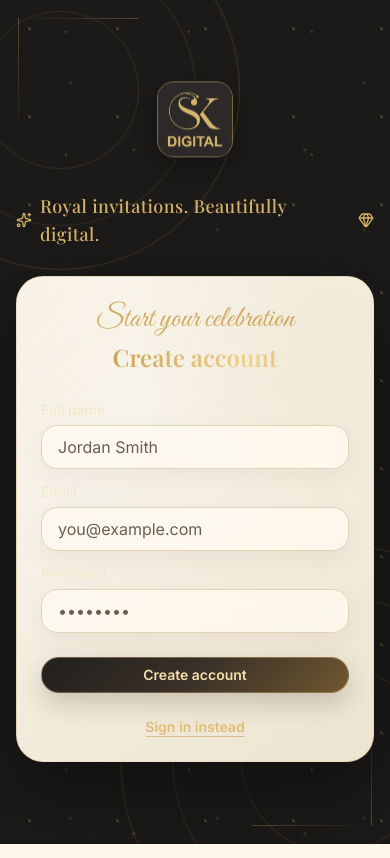
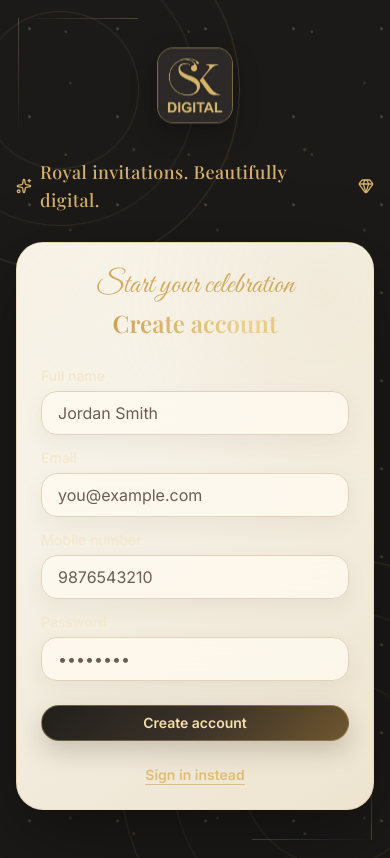
Before and after one commit to mesanjusk/Einvite-, a Next.js app: page /sign-up in a window 390 px wide. Built offline with nearby package versions, Linux system fonts and the light colour scheme; no server answers.

Commit message:
Capture mobile number during sign up

```diff
--- a/src/components/auth/sign-up-form.tsx
+++ b/src/components/auth/sign-up-form.tsx
@@ -28,7 +28,7 @@ export function SignUpForm() {
 
   const form = useForm<SignUpInput>({
     resolver: zodResolver(signUpSchema),
-    defaultValues: { name: "", email: "", password: "" },
+    defaultValues: { name: "", email: "", phone: "", password: "" },
   });
 
   async function onSubmit(values: SignUpInput) {
@@ -97,6 +97,19 @@ export function SignUpForm() {
             />
             <FormField
               control={form.control}
+              name="phone"
+              render={({ field }) => (
+                <FormItem>
+                  <FormLabel>Mobile number</FormLabel>
+                  <FormControl>
+                    <Input type="tel" autoComplete="tel" placeholder="9876543210" {...field} />
+                  </FormControl>
+                  <FormMessage />
+                </FormItem>
+              )}
+            />
+            <FormField
+              control={form.control}
               name="password"
               render={({ field }) => (
                 <FormItem>
```
